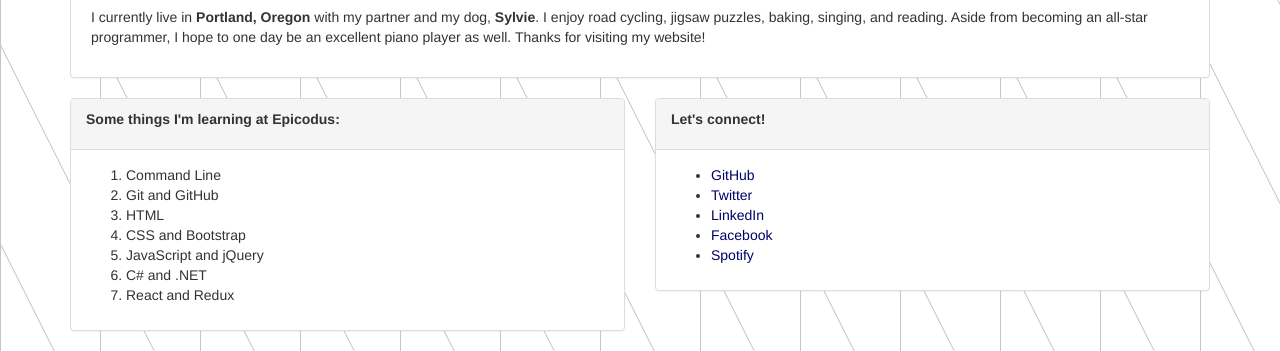
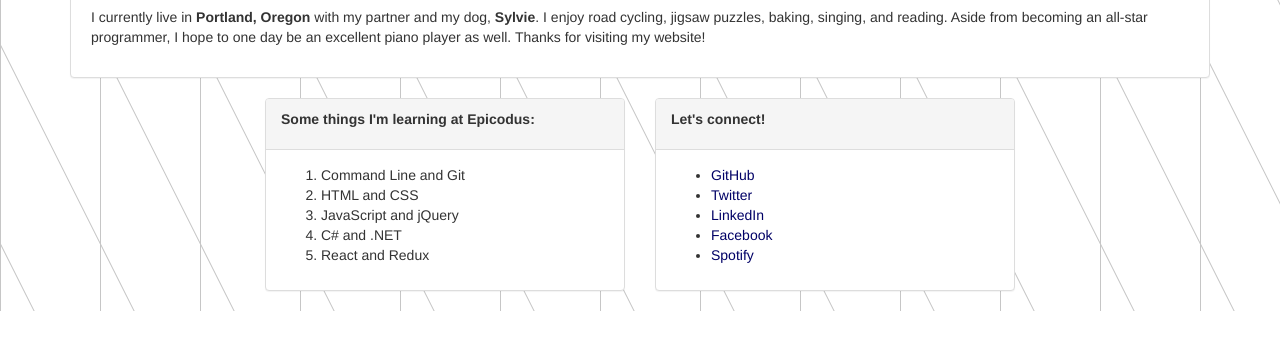
Before and after one commit to jpremmel/portfolio, a plain HTML site: page about.html in a window 1280 px wide. Shown: the part 554-905 px from the top of the page. After the commit the page ends 865 px from the top, so only its background shows below. Drawn offline with Linux system fonts and the light colour scheme.

Commit message:
Offset list panel columns on 'about' page.

```diff
--- a/about.html
+++ b/about.html
@@ -19,17 +19,15 @@
         <p>I currently live in <span class="important">Portland, Oregon</span> with my partner and my dog, <span class="important">Sylvie</span>. I enjoy road cycling, jigsaw puzzles, baking, singing, and reading. Aside from becoming an all-star programmer, I hope to one day be an excellent piano player as well. Thanks for visiting my website!</p>
       </div>
       <div class="row">
-        <div class="col-md-6">
+        <div class="col-md-4 col-md-offset-2">
           <div class="panel panel-default">
             <div class="panel-heading">
               <p><strong>Some things I'm learning at Epicodus:</strong></p>
             </div>
             <div class="panel-body">
               <ol>
-                <li>Command Line</li>
-                <li>Git and GitHub</li>
-                <li>HTML</li>
-                <li>CSS and Bootstrap</li>
+                <li>Command Line and Git</li>
+                <li>HTML and CSS</li>
                 <li>JavaScript and jQuery</li>
                 <li>C# and .NET</li>
                 <li>React and Redux</li>
@@ -37,7 +35,7 @@
             </div>
           </div>
         </div>
-        <div class="col-md-6">
+        <div class="col-md-4">
           <div class="panel panel-default">
             <div class="panel-heading">
               <p><strong>Let's connect!</strong></p>
```
